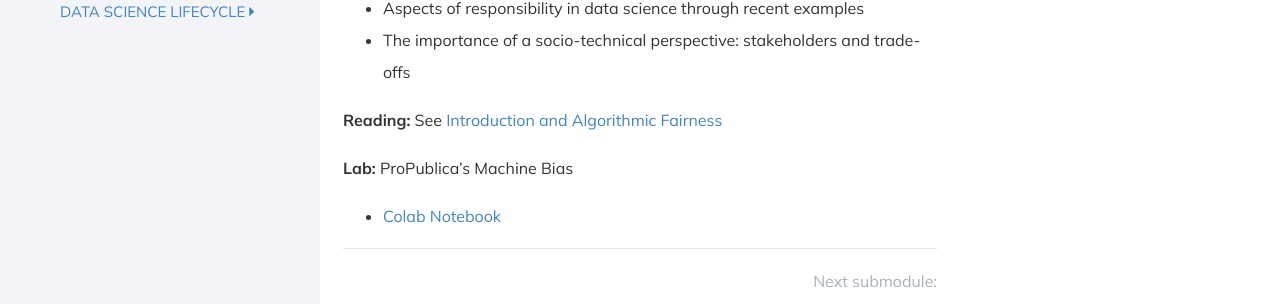
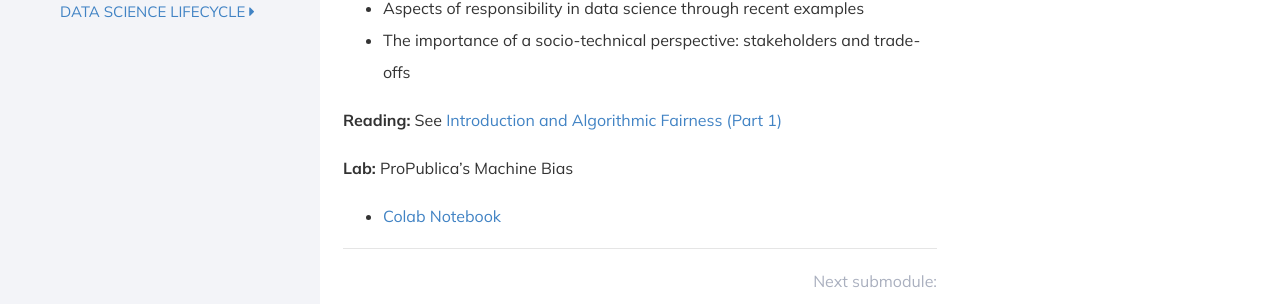
Before and after one commit to DataResponsibly/rds24, a Jekyll site: the page built from modules/fairness/_posts/2000-01-01-week1.md, in a window 1280 px wide. Shown: the part 426-730 px from the top of the page. Built offline with Jekyll 4.4.1, drawn with Linux system fonts in a browser that asks for light colours; nearby versions of some CDN libraries.

Commit message:
Update 2000-01-01-week1.md

```diff
--- a/modules/fairness/_posts/2000-01-01-week1.md
+++ b/modules/fairness/_posts/2000-01-01-week1.md
@@ -15,7 +15,7 @@ title: Week 1
 * Aspects of responsibility in data science through recent examples
 * The importance of a socio-technical perspective: stakeholders and trade-offs
 
-**Reading:** See [Introduction and Algorithmic Fairness](../../../assets/fairness_reader.pdf)
+**Reading:** See [Introduction and Algorithmic Fairness (Part 1)](../../../assets/fairness_reader_weeks1&2.pdf)
 
 **Lab:** ProPublica's Machine Bias
 
```
